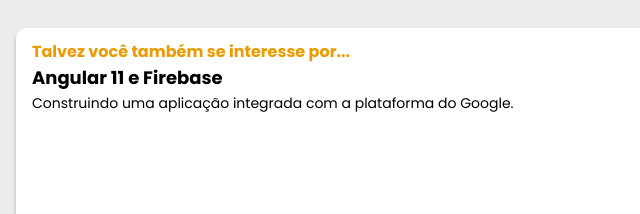
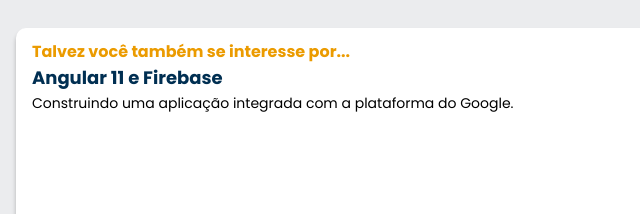
Before and after one commit to guh99998/Alura-books, a plain HTML site: page index.html in a window 1280 px wide. Shown: the part 923-1137 px from the top of the page, 0-640 px from the left. Drawn offline with nearby package versions, Linux system fonts and the light colour scheme.

Commit message:
Alterado style.css

```diff
--- a/styles/style.css
+++ b/styles/style.css
@@ -2,6 +2,7 @@
 @import url('https://fonts.googleapis.com/css2?family=Poppins:wght@300;400;700&display=swap');
 @import url("/styles/banner.css");
 @import url("/styles/carrossel.css");
+@import url("/styles/topicos.css");
 
 :root
 {
@@ -9,6 +10,7 @@
     --cor-branca: #FFFFFF;
     --branco-rodape: #F9F9F9;
     --cor-titulo: #EB9B00;
+    --cor-azul: #002F52;
     --cor-azul-gradiente: linear-gradient(98deg, #002F52 35.49%, #326589 165.37%);
     --fonte-principal: 'Poppins', sans-serif;
 }
```
